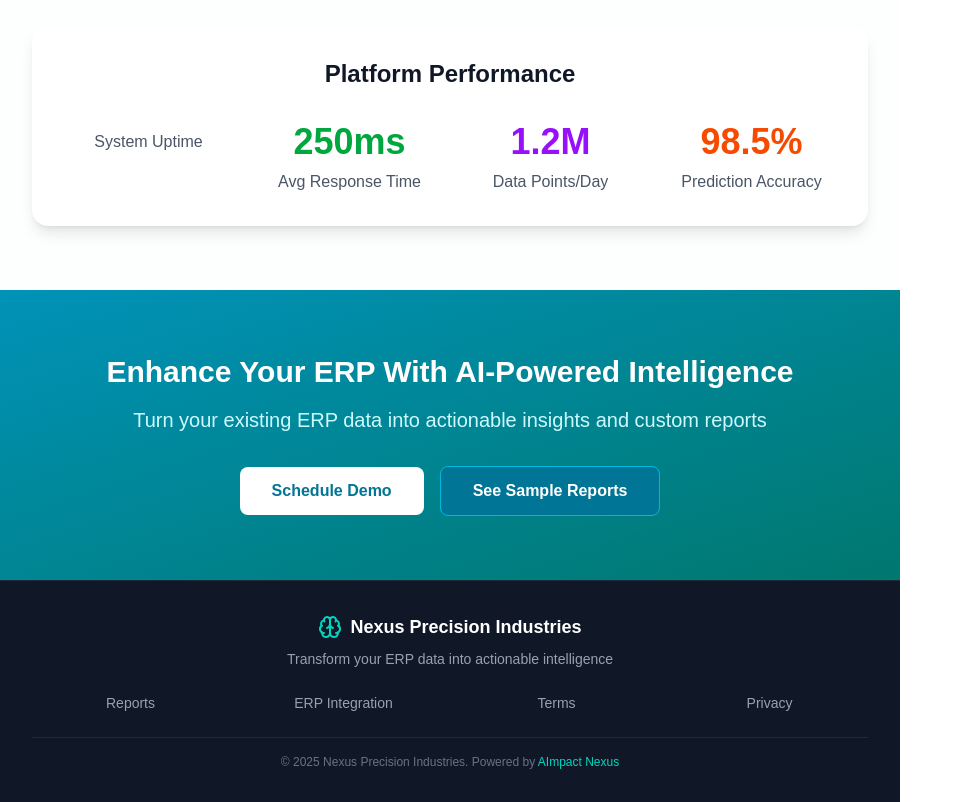
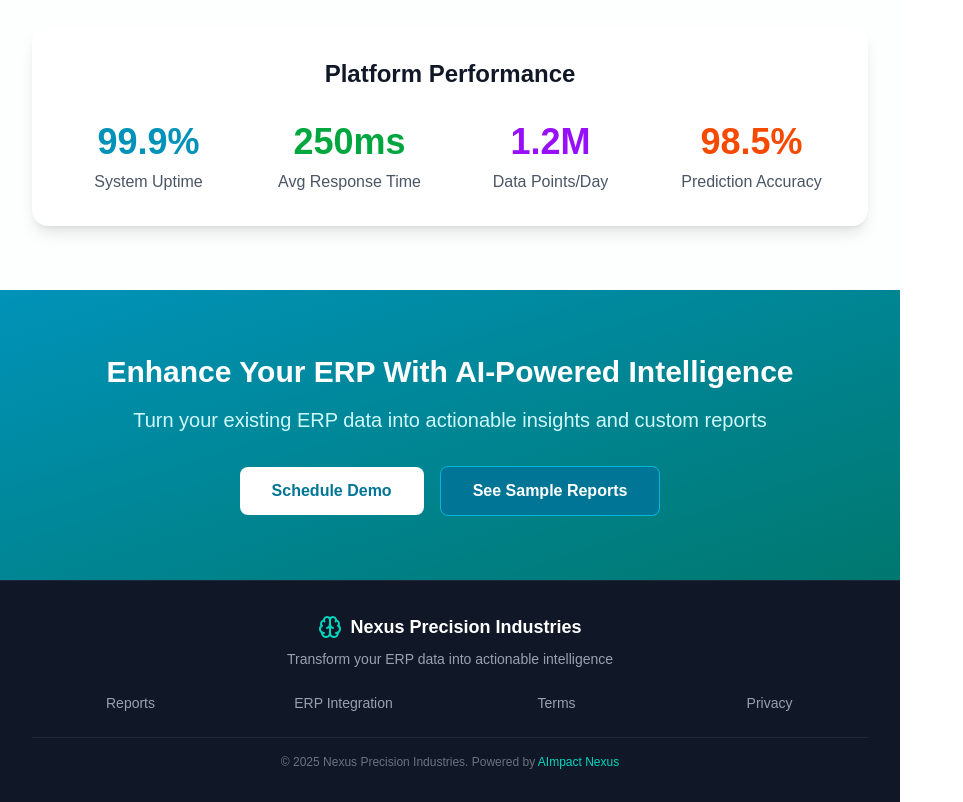
Before and after one commit to thefortaiagency/nexus-precision-industries, a Next.js app: page / in a window 1280 px wide. Shown: the part 3160-3962 px from the top of the page, without its empty margins (0-963 px from the left). Built offline with nearby package versions, Linux system fonts and the light colour scheme; no server answers.

Commit message:
Fix Vercel build error - removed undefined stats.uptime reference
- Fixed TypeScript error where stats.uptime no longer exists
- Replaced with hardcoded 99.9% value for system uptime
- Build now completes successfully

```diff
--- a/app/page.tsx
+++ b/app/page.tsx
@@ -438,7 +438,7 @@ export default function Home() {
             <h2 className="text-2xl font-bold text-gray-900 mb-8 text-center">Platform Performance</h2>
             <div className="grid grid-cols-2 md:grid-cols-4 gap-8">
               <div className="text-center">
-                <div className="text-4xl font-bold text-cyan-600 mb-2">{stats.uptime}</div>
+                <div className="text-4xl font-bold text-cyan-600 mb-2">99.9%</div>
                 <div className="text-gray-600">System Uptime</div>
               </div>
               <div className="text-center">
```
